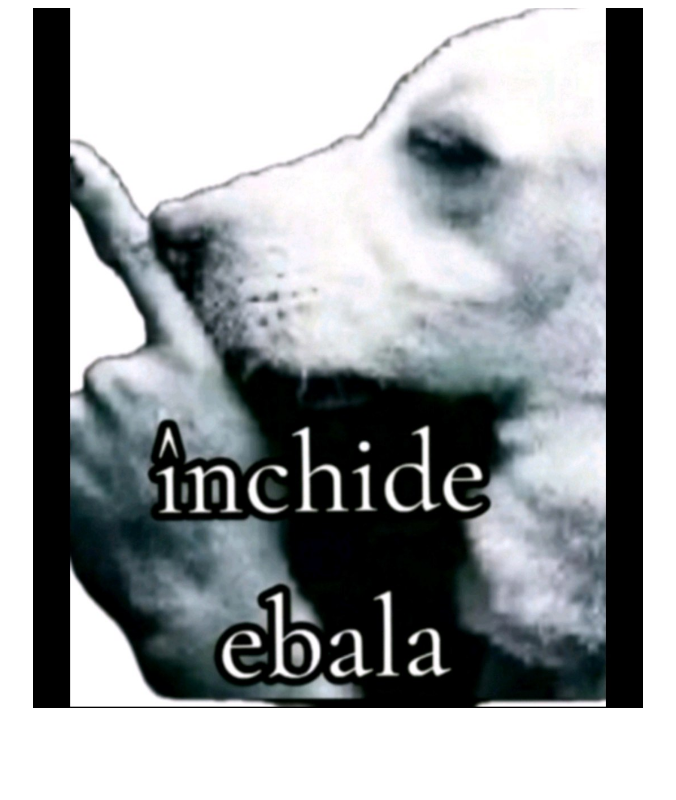
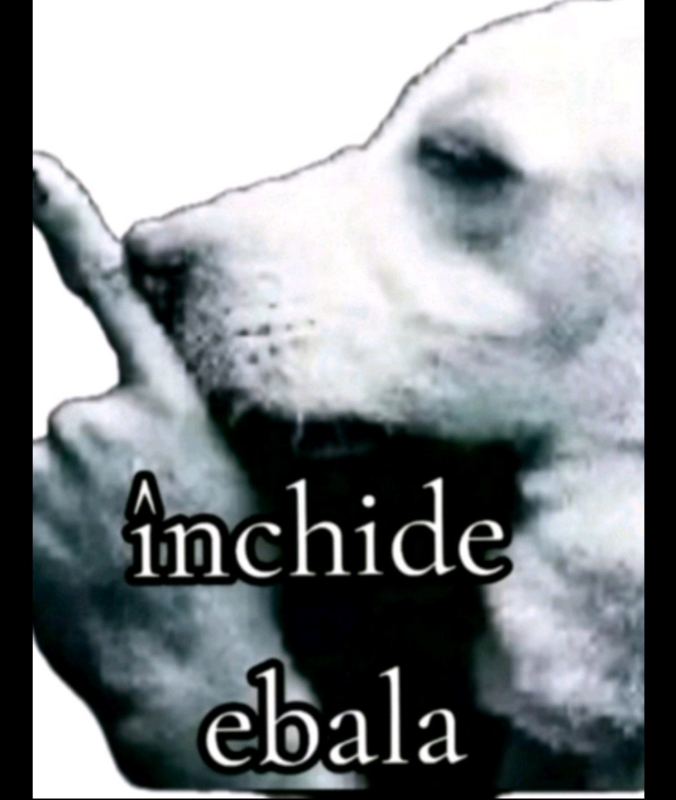
Before and after one commit to Fork0n/main, a plain HTML site: page index.html in a window 1280 px wide. Shown: the whole page, without its empty margins (302-978 px from the left). Drawn offline with Linux system fonts and the light colour scheme.

Commit message:
third joke commit and fullscreen (kinda)

```diff
--- a/index.html
+++ b/index.html
@@ -2,13 +2,31 @@
 <html lang="en">
 <head>
     <meta charset="UTF-8">
-    <title>inchide ibala</title>
+    <meta name="viewport" content="width=device-width, initial-scale=1.0">
+    <title>Contained Image</title>
+    <style>
+        body, html {
+            margin: 0;
+            padding: 0;
+            height: 100%;
+            width: 100%;
+        }
+
+        body {
+            /* This color will fill the empty space on the sides */
+            background-color: #000000;
+
+            background-image: url('./ebala.png');
+
+            /* Change 'cover' to 'contain' */
+            background-size: contain;
+
+            background-position: center;
+            background-repeat: no-repeat;
+            background-attachment: fixed;
+        }
+    </style>
 </head>
 <body>
-
-<div style="display: flex; justify-content: center; align-items: center;">
-    <img src="./ebala.png" alt="inchide ebala" style="height: 700px; width: auto">
-</div>
-
 </body>
 </html>
```
